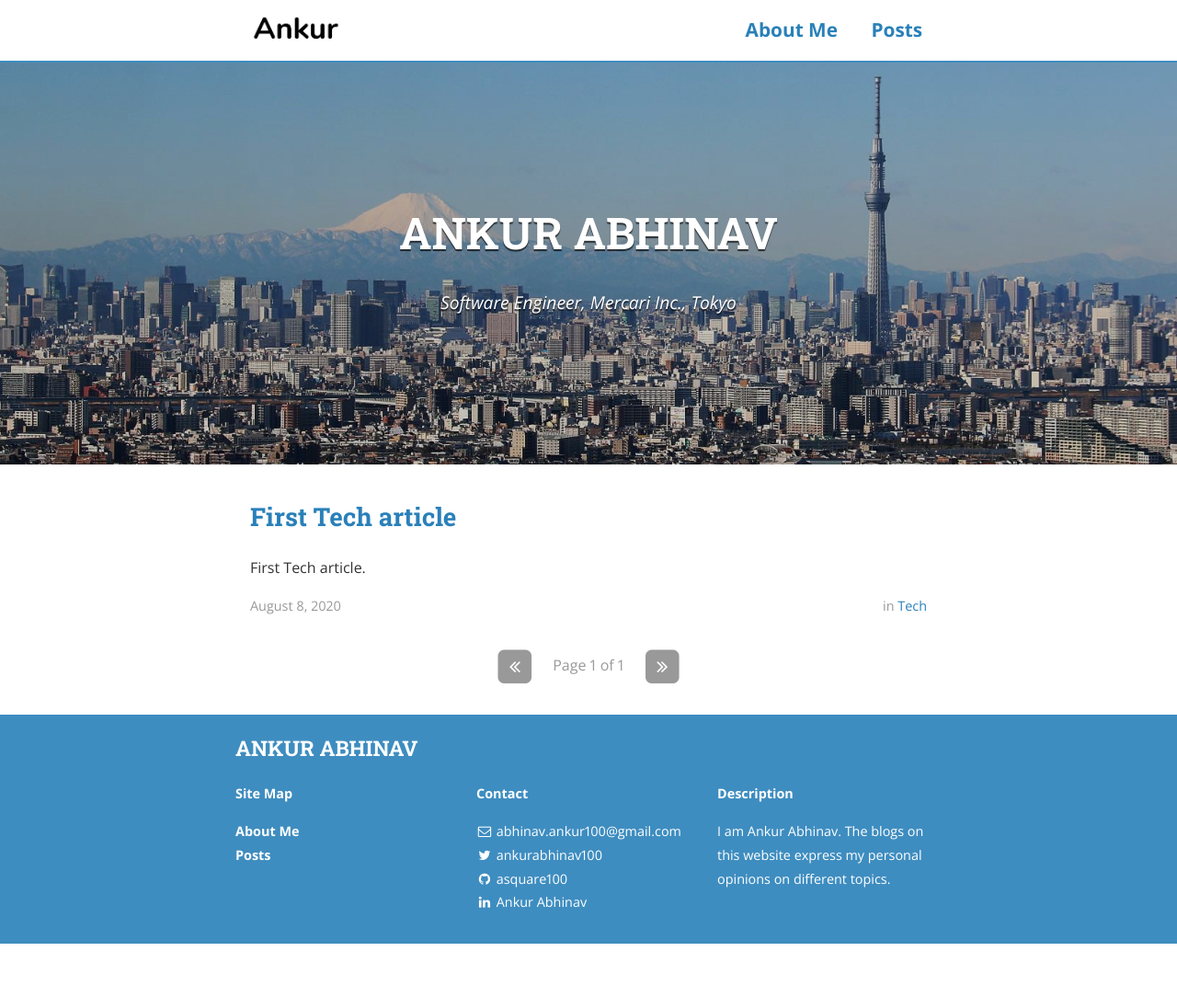
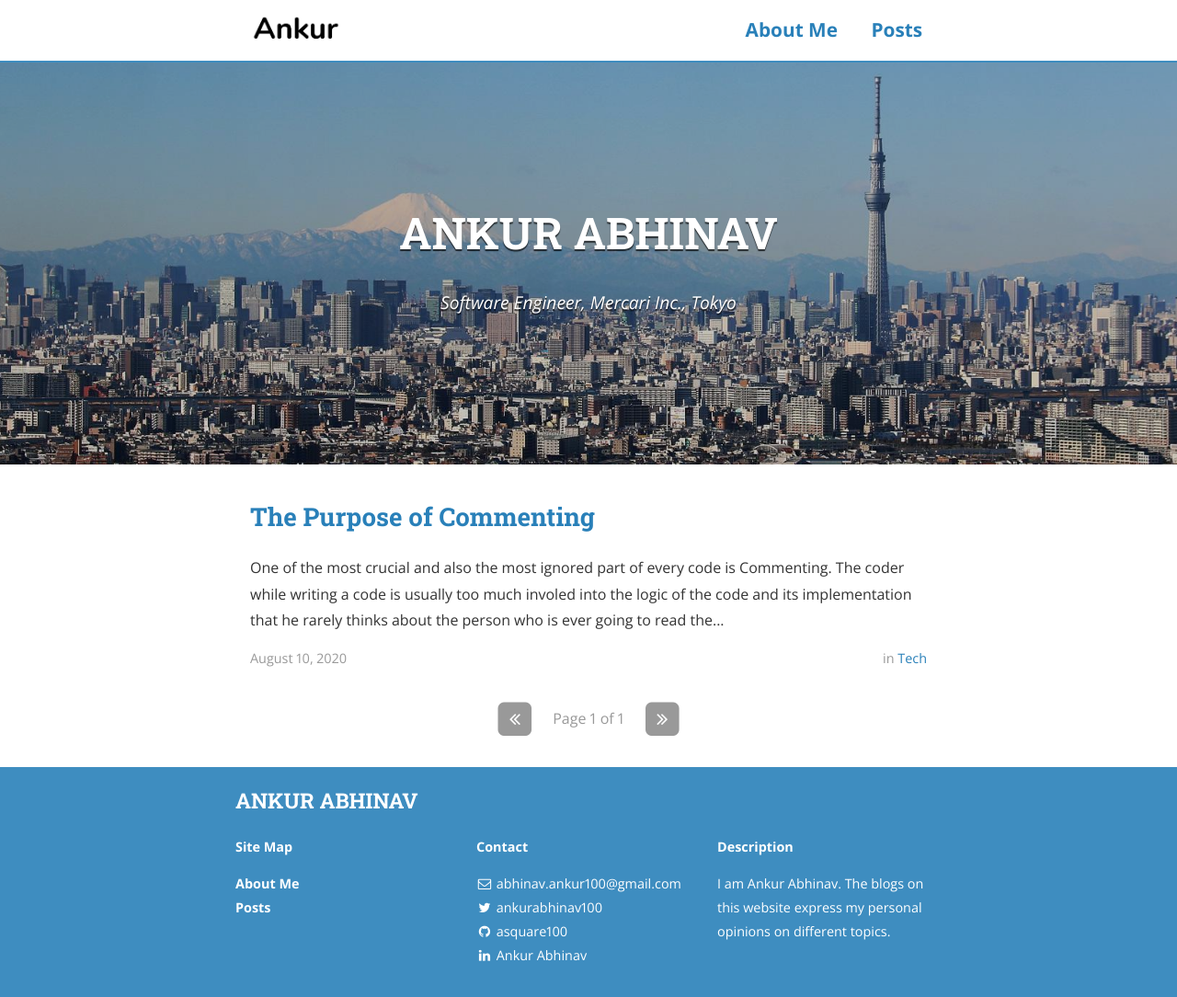
Before and after one commit to asquare100/asquare100.github.io, a Jekyll site: the page built from index.html, in a window 1280 px wide and 1084 px high. Shown: the whole window at 92% size. Built offline with Jekyll 4.4.1, drawn with Linux system fonts in a browser that asks for light colours; nearby versions of some CDN libraries; the list of posts is cut into pages by our own code; some of the changed lines change nothing that is shown.

Commit message:
Added blog on Commenting

```diff
--- a/_posts/2020-08-08-first_tech.md
+++ /dev/null
@@ -1,10 +0,0 @@
----
-layout: post
-title:  "First Tech article"
-date:   2020-08-08
-author: Ankur Abhinav
-categories: tech
-tags: lorem ipsum
----
-
-First Tech article.
--- /dev/null
+++ b/_posts/2020-08-10-comments-on-comments.md
@@ -0,0 +1,110 @@
+---
+layout: post
+title:  "The Purpose of Commenting"
+date:   2020-08-10
+author: Ankur Abhinav
+categories: tech
+tags: coding
+cover:  "/assets/blog-covers/comments.png"
+---
+
+One of the most crucial and also the most ignored part of every code is `Commenting`. The coder while writing a code is usually too much involed into the logic of the code and its implementation that he rarely thinks about the person who is ever going to read the code later. The prime objective of the coder is to get the desired output from the code. However, writing a clean, readble and easily understandable code is very important while working in a coding team.
+
+## What are comments
+> In computer programming, a comment is a programmer-readable explanation or annotation in the source code of a computer program. They are added with the purpose of making the source code easier for humans to understand, and are generally ignored by compilers and interpreters.
+-Wikipedia
+
+Basically, comments are something through which the writer of the code and the reader of the code interact. Every language has its own syntax for commenting. In this blog, I am not going to discuss about any syntax. My purpose is to explain the purpose of comments in a code. What makes a comment good and what not to comment.
+
+## What to avoid
+
+First of all, it should be clear what should not be used as comments.
+Usually, in university or high-school, the professors allot some marks in a programming assignment for comments. And the students write comments just for the sake of commenting. Also, when it comes to commenting, the students are taught nothing more than its syntax.
+
+Some of the useless comments have been shown below:
+{% highlight c++ %}
+
+// A function to add two numbers
+int add(int a, int b)
+{
+	int result; // A new variable has been initialized
+	result = a + b; // The sum of a and b is stored in variable result
+	return result;
+}
+
+{% endhighlight %}
+
+>The most important thing to keep in mind is that Comments are not a proxy to a bad code.
+
+Here, from bad code, I don't mean a code with poor logic. Instead, I mean a code which is not very friendly with the reader.
+
+{% highlight c++ %}
+
+// This function returns the distance between two Points
+float func(Point p1, Point p2);
+
+float calcDistance(Point p1, Point p2);
+
+{% endhighlight %}
+
+In the code snippet above, there are two instances of the same code. One of them is bad code with explantion given in comments and the other one doesn't need any explanation.
+
+How to write good and reader friendly code is a different topic. However, the basic essence is that the code should be as self-explanatory as possible by using the proper names of variables, functions, classes, etc. Try to avoid writing comments separately and instead make the code itself look good and readble.
+
+## What to Comment
+
+Is it possible to avoid comments completely just by writing a clean and readble code. The answer is "NO"!
+There are many things which need to be commented.
+Some of them have been described below.
+
+### Improvements in code
+While writing a code, the coder is aware of the improvements to be done in the code and things that need to be done ahead. He should properly comment these issues so that the reader easily understands what to improve and how to proceed with the current piece of code.
+
+An example is as follows:
+{% highlight c++ %}
+
+// TODO: Reduce the memory complexity
+// FIX: The function sometimes return NULL values which can break the code
+
+{% endhighlight %}
+
+### Thought process
+
+When a person writes a code, he has many thoughts in his mind, all of which are lost once he finishes his code. The thoughts can be about the implementation process or choosing any particular algorithm. Also, the coder may have tried different methods which are not part of the final function.
+All these thoughts should be commented so that the reader may become aware of these crucial things and don't repeat the same process again while modifying the code.
+
+{% highlight c++ %}
+
+// The approach using Binary Search Tree was harder.
+// Some of edge cases might be missing.
+
+{% endhighlight %}
+
+### Bigger Picture
+
+Often, when a person takes a look at the code, it is difficult to get the overall functioning of the code instantly. To make his job easier, there should be some high level comments which describe the overall data flow and functioning of the code.
+
+For example:
+{% highlight c++ %}
+/*
+ This file contains the helper functions for the Dataset extraction part.
+ It handles the permission issues and other minor details.
+*/
+
+{% endhighlight %}
+
+
+
+### Be into Reader's mind
+
+For few moments after completing the code, think as if you are the reader of the code and you are looking at it for the  first time. Try to find what all things can be difficult to understand in the code. Fix that either by improving the code or by adding proper comments.
+
+## Conclusion
+
+The next time you write a code, remember to give a small thought to the convenience of the reader and write proper comments, Also, don't comment just for the sake of commenting. I hope you found this blog useful and will use it during your coding time.
+
+If you find any flaw in this article, then please point it out in the comments section of this blog. Also, if you have any more idea on what not to comment or what should be commented then please let me know in the comments.
+
+Thanks a lot for reading!
+
+The basic idea of this article is inspired from the book "The Art of Readable Code" by Dustin Boswell, Trevor Foucher.
--- a/_sass/_layout.scss
+++ b/_sass/_layout.scss
@@ -35,7 +35,7 @@ code {
 }
 
 blockquote {
-	color: $medium-gray;
+	color: #555;
 	font-style: italic;
 	border-left: 2px solid $light-gray;
 	margin-left: 0;
@@ -292,7 +292,7 @@ pre code.hljs {
 		}
 		.post-content {
 			// Size of basic text in posts
-			font-size: 1.5em;
+			font-size: 1.2em;
 			padding: 1em 0;
 		}
 		.tags {
```
Also changed, not shown: assets/blog-covers/comments.png (added).
